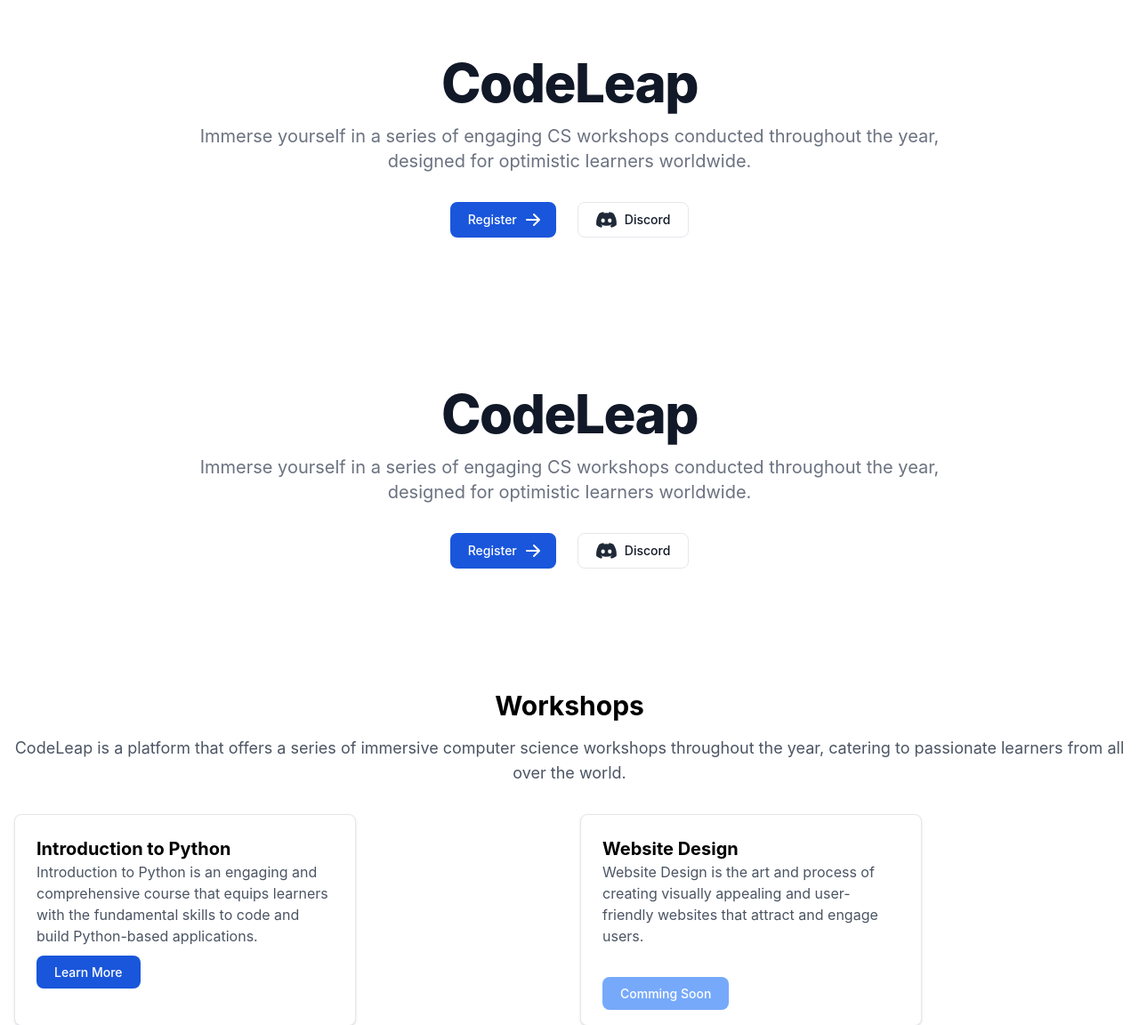
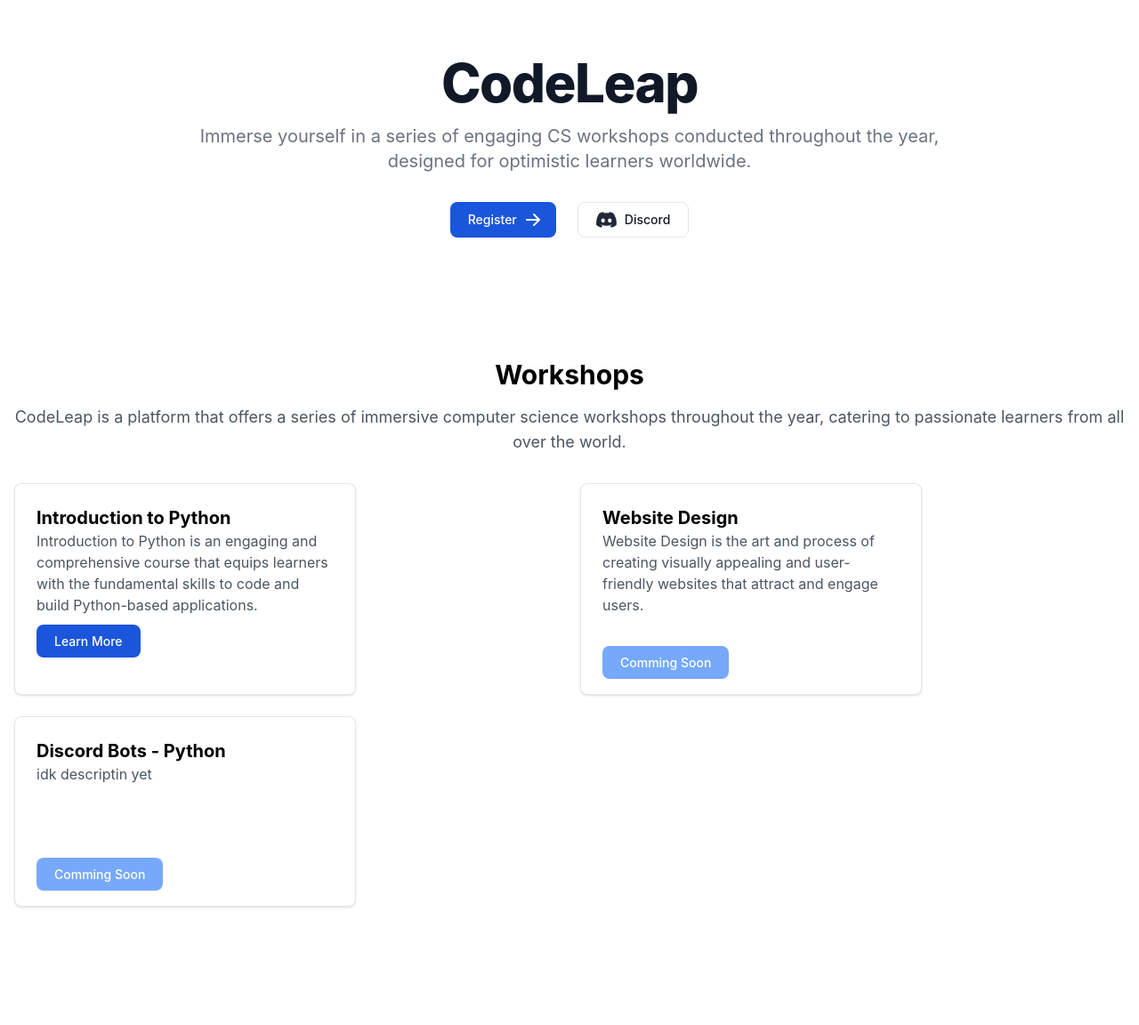
Before and after one commit to hershey-harsh/CodeLeap, a Flask app: page / in a window 1280 px wide. Shown: the part 65-1217 px from the top of the page at 89% size. After the commit the page ends 1085 px from the top, so only its background shows below. Run offline with Flask 3, Linux system fonts and the light colour scheme; some libraries are stand-ins or nearby versions.

Commit message:
Update home.html

```diff
--- a/app/templates/home.html
+++ b/app/templates/home.html
@@ -45,31 +45,6 @@
       </div>
     </div>
   </nav>
-
-<section class="bg-white dark:bg-gray-900">
-    <div class="py-8 px-4 mx-auto max-w-screen-xl text-center lg:py-16 lg:px-12">
-
-        <h1 class="mb-4 text-4xl font-extrabold tracking-tight leading-none text-gray-900 md:text-5xl lg:text-6xl dark:text-white">CodeLeap</h1>
-        <p class="mb-8 text-lg font-normal text-gray-500 lg:text-xl sm:px-16 xl:px-48 dark:text-gray-400">Immerse yourself in a series of engaging CS workshops conducted throughout the year, designed for optimistic learners worldwide.</p>
-        <div class="flex flex-col mb-8 lg:mb-16 space-y-4 sm:flex-row sm:justify-center sm:space-y-0 sm:space-x-4">
-
-          <a href="/register" class="text-white bg-blue-700 hover:bg-blue-800 focus:ring-4 focus:ring-blue-300 font-medium rounded-lg text-sm px-5 py-2.5 mr-2 mb-2 dark:bg-blue-600 dark:hover:bg-blue-700 focus:outline-none dark:focus:ring-blue-800" style="display: flex; align-items: center; height: 40px;">
-            <span>Register</span>
-            <svg class="w-5 h-5 ml-2 -mr-1" fill="currentColor" viewBox="0 0 20 20" xmlns="http://www.w3.org/2000/svg">
-              <path fill-rule="evenodd" d="M10.293 3.293a1 1 0 011.414 0l6 6a1 1 0 010 1.414l-6 6a1 1 0 01-1.414-1.414L14.586 11H3a1 1 0 110-2h11.586l-4.293-4.293a1 1 0 010-1.414z" clip-rule="evenodd"></path>
-            </svg>
-          </a>
-
-          <a href="https://discord.gg/4WG643TCsP" class="flex items-center py-2.5 px-5 mr-2 mb-2 text-sm font-medium text-gray-900 focus:outline-none bg-white rounded-lg border border-gray-200 hover:bg-gray-100 hover:text-blue-700 focus:z-10 focus:ring-4 focus:ring-gray-200 dark:focus:ring-gray-700 dark:bg-gray-800 dark:text-gray-400 dark:border-gray-600 dark:hover:text-white dark:hover:bg-gray-700" style="height: 40px;">
-            <svg class="w-6 h-6 text-gray-800 dark:text-white" aria-hidden="true" xmlns="http://www.w3.org/2000/svg" fill="currentColor" viewBox="0 0 21 16">
-              <path d="M16.942 1.556a16.3 16.3 0 0 0-4.126-1.3 12.04 12.04 0 0 0-.529 1.1 15.175 15.175 0 0 0-4.573 0 11.585 11.585 0 0 0-.535-1.1 16.274 16.274 0 0 0-4.129 1.3A17.392 17.392 0 0 0 .182 13.218a15.785 15.785 0 0 0 4.963 2.521c.41-.564.773-1.16 1.084-1.785a10.63 10.63 0 0 1-1.706-.83c.143-.106.283-.217.418-.33a11.664 11.664 0 0 0 10.118 0c.137.113.277.224.418.33-.544.328-1.116.606-1.71.832a12.52 12.52 0 0 0 1.084 1.785 16.46 16.46 0 0 0 5.064-2.595 17.286 17.286 0 0 0-2.973-11.59ZM6.678 10.813a1.941 1.941 0 0 1-1.8-2.045 1.93 1.93 0 0 1 1.8-2.047 1.919 1.919 0 0 1 1.8 2.047 1.93 1.93 0 0 1-1.8 2.045Zm6.644 0a1.94 1.94 0 0 1-1.8-2.045 1.93 1.93 0 0 1 1.8-2.047 1.918 1.918 0 0 1 1.8 2.047 1.93 1.93 0 0 1-1.8 2.045Z"/>
-            </svg>
-            <span class="ml-2">Discord</span>
-          </a>
-
-        </div>
-    </div>
-</section>
 
 <section class="bg-white dark:bg-gray-900">
     <div class="py-8 px-4 mx-auto max-w-screen-xl text-center lg:py-16 lg:px-12">
```
